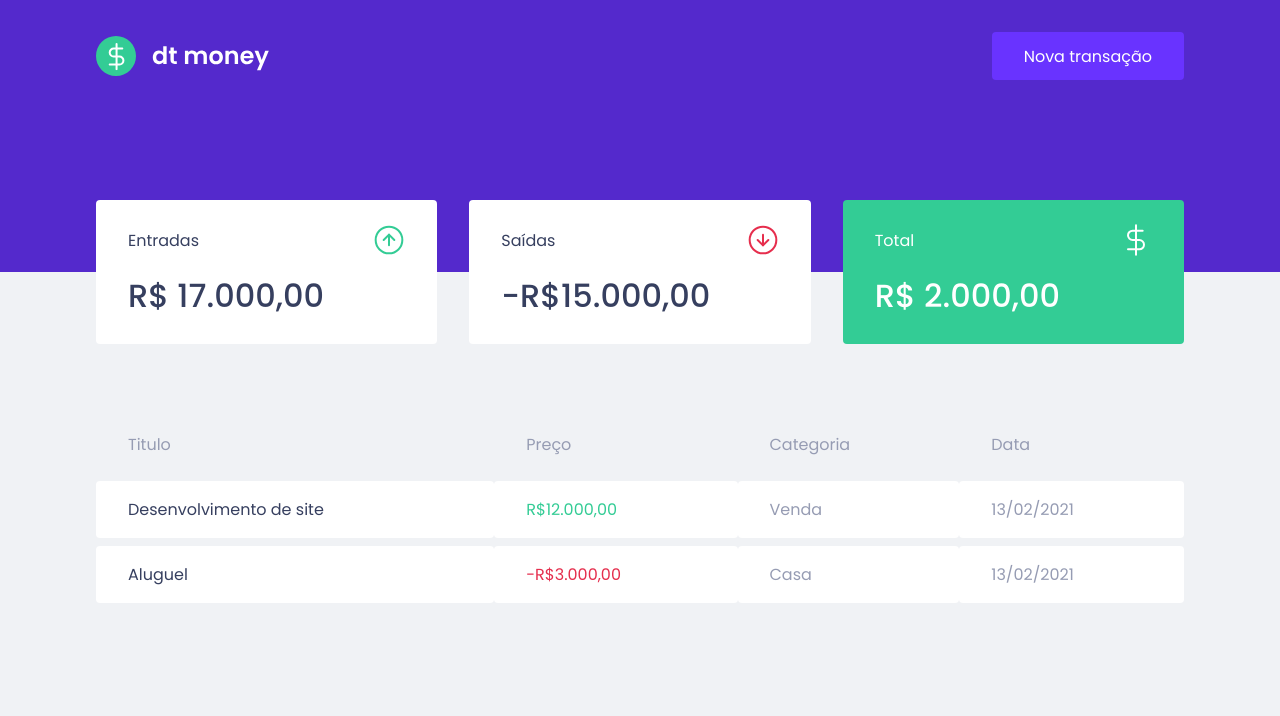
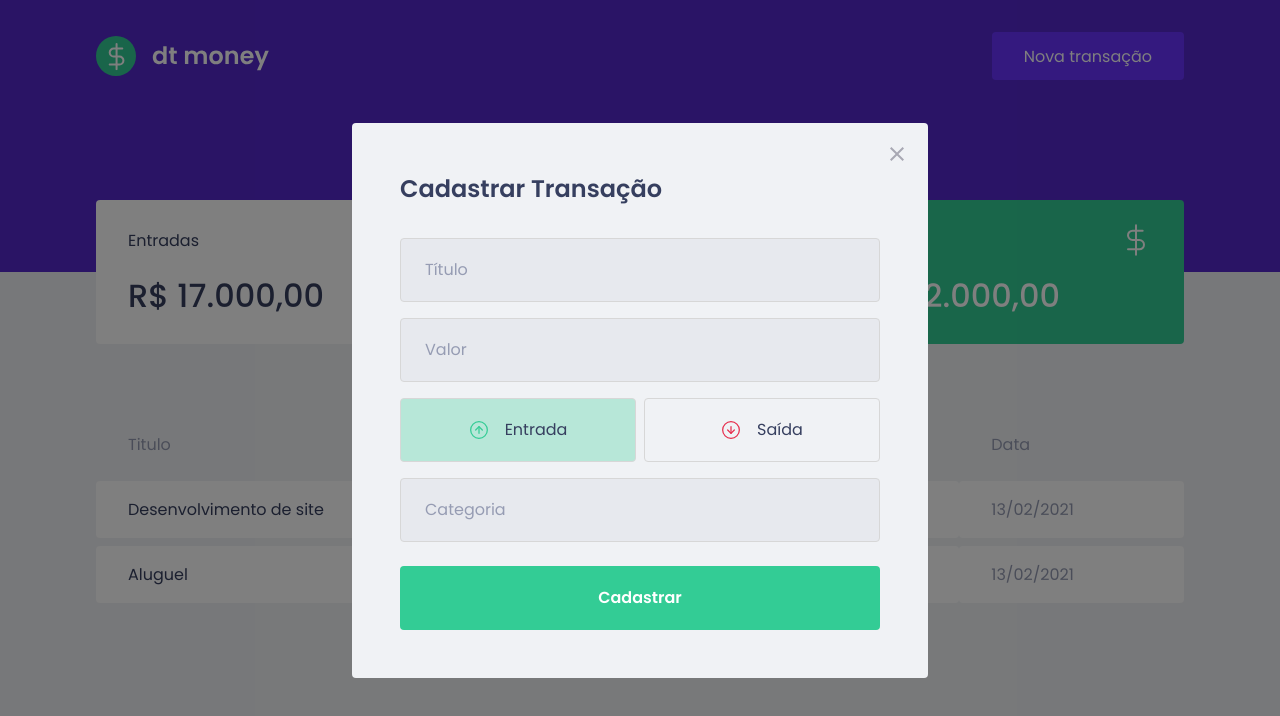
Before and after one commit to devguga87/dtMoney, a React (Create React App) app: page / in a window 1280 px wide. Both pictures are taken after a click on the button "Nova transação". Shown: the top 716 px of the page. Built offline with nearby package versions, Linux system fonts and the light colour scheme; no server answers; what miragejs would draw is missing.

Commit message:
feature: modal content and style

```diff
--- a/package.json
+++ b/package.json
@@ -5,8 +5,10 @@
   "dependencies": {
     "axios": "^0.21.1",
     "miragejs": "^0.1.41",
+    "polished": "^4.1.1",
     "react": "^17.0.1",
     "react-dom": "^17.0.1",
+    "react-modal": "^3.12.1",
     "react-scripts": "4.0.3",
     "styled-components": "^5.2.1",
     "web-vitals": "^1.0.1"
@@ -19,6 +21,7 @@
     "@types/node": "^12.0.0",
     "@types/react": "^17.0.0",
     "@types/react-dom": "^17.0.0",
+    "@types/react-modal": "^3.12.0",
     "@types/styled-components": "^5.1.9",
     "typescript": "^4.1.2"
   },
--- a/src/App.tsx
+++ b/src/App.tsx
@@ -1,12 +1,31 @@
 import { Dashboard } from './components/Dashboard';
+import Modal from 'react-modal';
 import { Header } from './components/Header';
 import { GlobalStyle } from './styles/global'
+import { useState } from 'react';
+import { NewTransactionModal } from './components/NewTransactionModal';
+
+Modal.setAppElement('#root')
 
 export function App() {
+  const [ isNewTransactionModalOpen, setIsNewTransactionModalOpen ] = useState(false)
+
+  function handleOpenNewTransactionModal(){
+    setIsNewTransactionModalOpen(true);
+  }
+
+  function handleCloseNewTransactionModal(){
+    setIsNewTransactionModalOpen(false);
+  }
+
   return (
     <>
-      <Header/>
+      <Header onOpenNewTransactionModal={handleOpenNewTransactionModal}/>
       <Dashboard/>
+      <NewTransactionModal
+        isOpen={isNewTransactionModalOpen}
+        onRequestClose={handleCloseNewTransactionModal}
+      />
       <GlobalStyle/>
     </>
   );
--- a/src/components/Header/index.tsx
+++ b/src/components/Header/index.tsx
@@ -1,15 +1,21 @@
 import logoImg from '../../assets/Logo.svg';
+
 
 import { Container, Content} from './styles'
 
-export function Header(){
+interface HeaderProps{
+  onOpenNewTransactionModal:()=>void
+}
+
+export function Header({onOpenNewTransactionModal}:HeaderProps){
   return (
     <Container>
       <Content>
         <img src={logoImg} alt="dt money"/>
-        <button type='button'>
+        <button type='button' onClick={onOpenNewTransactionModal}>
           Nova transação
         </button>
+
       </Content>
     </Container>
   )
--- /dev/null
+++ b/src/components/NewTransactionModal/index.tsx
@@ -0,0 +1,62 @@
+import Modal from 'react-modal';
+import closeImg from '../../assets/Vector.svg';
+import incomeImg from '../../assets/Entradas.svg';
+import outcomeImg from '../../assets/Saidas.svg';
+
+import { Container, RadioBox, TransactionTypeContainer } from './styles'
+import { useState } from 'react';
+
+interface NewTransactionModalProps{
+  isOpen:boolean;
+  onRequestClose:()=>void
+}
+
+export function NewTransactionModal({isOpen, onRequestClose}:NewTransactionModalProps){
+  const [type, setType] = useState('deposit')
+
+  return(
+    <Modal
+      isOpen={isOpen}
+      onRequestClose={onRequestClose}
+      overlayClassName="react-modal-overlay"
+      className="react-modal-content"
+    >
+      <button
+        type='button'
+        onClick={onRequestClose}
+        className="react-modal-close"
+      >
+        <img src={closeImg} alt="Fechar modal"/>
+      </button>
+
+      <Container>
+        <h2>Cadastrar Transação</h2>
+          <input type="text" placeholder="Título"/>
+          <input type="number" placeholder="Valor"/>
+          <TransactionTypeContainer>
+            <RadioBox
+              type='button'
+              onClick={()=>setType('deposit')}
+              isActive={type==='deposit'}
+              activeColor="green"
+            >
+              <img src={incomeImg} alt="Entrada"/>
+              <span>Entrada</span>
+            </RadioBox>
+
+            <RadioBox
+              type='button'
+              onClick={()=>setType('withdraw')}
+              isActive={type==='withdraw'}
+              activeColor="red"
+            >
+              <img src={outcomeImg} alt="Saída"/>
+              <span>Saída</span>
+            </RadioBox>
+          </TransactionTypeContainer>
+          <input type="text" placeholder="Categoria"/>
+          <button type='submit'>Cadastrar</button>
+      </Container>
+    </Modal>
+  )
+}
--- /dev/null
+++ b/src/components/NewTransactionModal/styles.ts
@@ -0,0 +1,96 @@
+import styled from 'styled-components';
+import { darken, transparentize } from 'polished';
+
+
+export const Container = styled.form`
+  h2 {
+    color:var(--text-title);
+    font-size:1.5rem;
+    margin-bottom:2rem;
+  }
+
+  input {
+    width:100%;
+    padding:0 1.5rem;
+    height:4rem;
+    border-radius:0.25rem;
+    border:1px solid #d7d7d7;
+    background-color:#e7e9ee;
+
+    font-weight:400;
+    font-size:1rem;
+
+    &::placeholder{
+      color:var(--text-body)
+    }
+
+    & + input {
+      margin-top:1rem;
+    }
+  }
+
+  button[type="submit"]{
+    width:100%;
+    padding:0 1.5rem;
+    height:4rem;
+    background-color:var(--green);
+    color:#fff;
+    border-radius:0.25rem;
+    border:0;
+    font-weight:600;
+    font-size:1rem;
+    margin-top:1.5rem;
+    transition: filter 0.2s;
+
+    &:hover{
+      filter:brightness(0.9);
+    }
+  }
+`
+
+export const TransactionTypeContainer = styled.div`
+  margin:1rem 0;
+  display:grid;
+  grid-template-columns:1fr 1fr;
+  gap:0.5rem;
+`;
+
+interface RadioBoxProps{
+  isActive:boolean;
+  activeColor:'green'|'red';
+}
+
+const colors = {
+  green:'#33CC95',
+  red:'#E52E4D'
+}
+
+export const RadioBox = styled.button<RadioBoxProps>`
+    height:4rem;
+    border:1px solid #d7d7d7;
+    border-radius:0.25rem;
+    background:${(props) => props.isActive
+      ? transparentize(0.7, colors[props.activeColor])
+      : 'transparent'};
+    display:flex;
+    align-items:center;
+    justify-content:center;
+
+    transition: border-color 0.2s;
+
+    &:hover{
+      border-color: ${darken(0.1,'#d7d7d7')}
+    }
+
+  img{
+    width:20px;
+    height:20px;
+  }
+
+  span{
+    display:inline-block;
+    margin-left:1rem;
+    font-size:1rem;
+    color:var(--text-title)
+  }
+`
--- a/src/styles/global.ts
+++ b/src/styles/global.ts
@@ -57,4 +57,39 @@
     cursor:not-allowed;
   }
 
+  .react-modal-overlay{
+    background:rgba(0,0,0,0.5);
+    position:fixed;
+    top:0;
+    right:0;
+    bottom:0;
+    left:0;
+
+    display:flex;
+    align-items:center;
+    justify-content:center;
+  }
+
+  .react-modal-content{
+    width:100%;
+    max-width:576px;
+    background-color:var(--background);
+    padding:3rem;
+    position:relative;
+    border-radius:0.25rem;
+  }
+
+  .react-modal-close{
+    position:absolute;
+    right:1.5rem;
+    top:1.5rem;
+    border:0;
+    background:transparent;
+    transition: filter 0.2s;
+
+    &:hover{
+      filter:brightness(0.8)
+    }
+  }
+
 `
```
Also changed, not shown: 2 other files (tests, documents, lock files or other folders).
